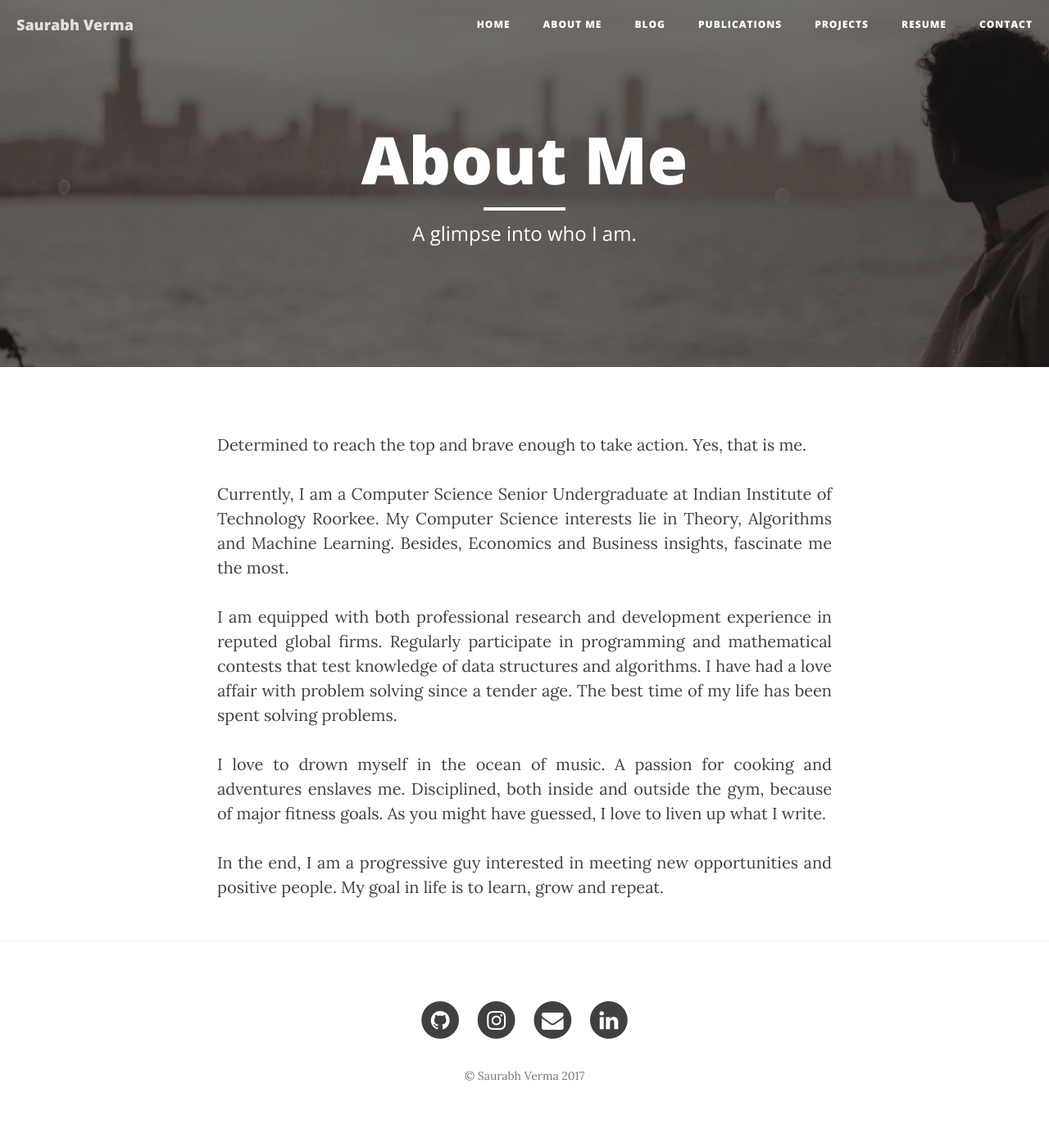
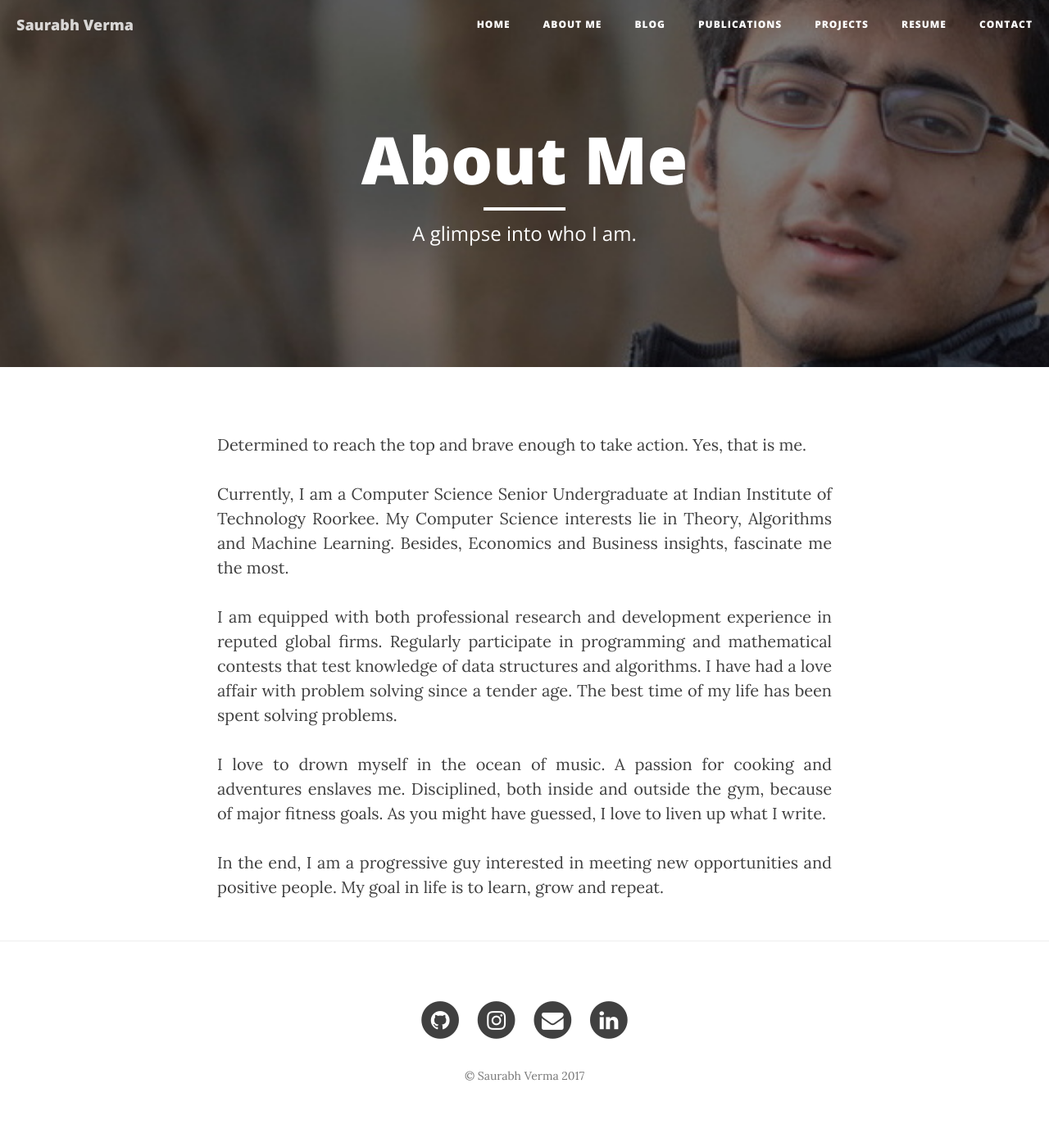
Before and after one commit to saurrv/saurrv.github.io, a Jekyll site: the page built from about.html, in a window 1280 px wide. Shown: the whole page at 82% size. Built offline with Jekyll 4.4.1, drawn with Linux system fonts in a browser that asks for light colours; nearby versions of some CDN libraries.

Commit message:
change about me pic

```diff
--- a/about.html
+++ b/about.html
@@ -2,7 +2,7 @@
 layout: page
 title: "About Me"
 description: "A glimpse into who I am."
-header-img: "img/about-bg.jpg"
+header-img: "img/me-corbett-dark.jpg"
 ---
 <p>Determined to reach the top and brave enough to take action. Yes, that is me.</p>
 
```
Also changed, not shown: img/me-corbett-dark.jpg (added).
